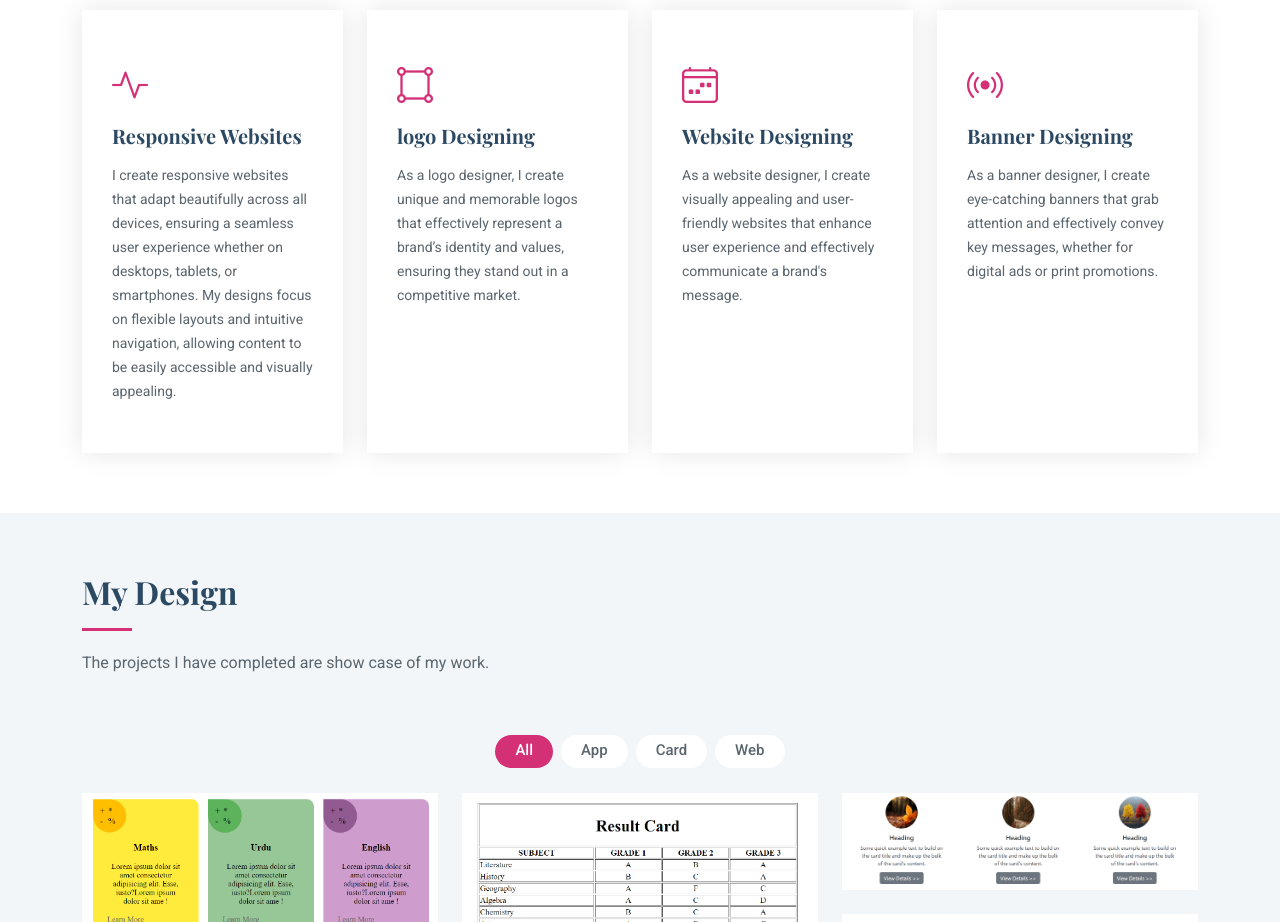
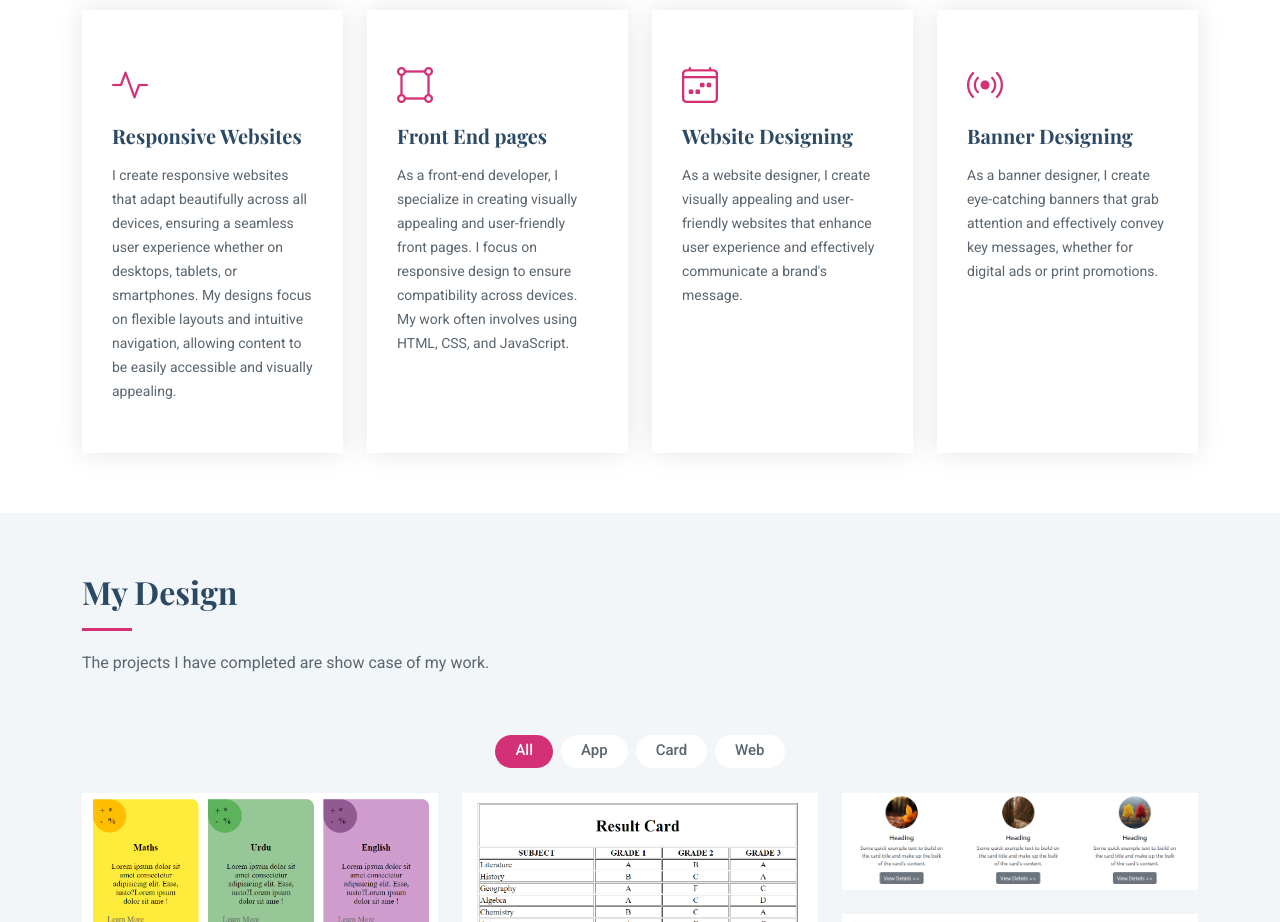
Before and after one commit to ZahraBatool-Developer/My-portfolio, a plain HTML site: page index.html in a window 1280 px wide. Shown: the part 2640-3562 px from the top of the page. Drawn offline with nearby package versions, Linux system fonts and the light colour scheme; a web font is replaced by a local one.

Commit message:
change 3

```diff
--- a/index.html
+++ b/index.html
@@ -153,7 +153,6 @@
         <h2>Resume</h2>
         <p>Have a deep look at my experties and experiences.</p>
       </div><!-- End Section Title -->
-
       <div class="container">
 
         <div class="row">
@@ -231,7 +230,6 @@
 
     <!-- Services Section -->
     <section id="services" class="services section">
-
       <!-- Section Title -->
       <div class="container section-title" data-aos="fade-up">
         <h2>Services</h2>
@@ -256,10 +254,11 @@
           <div class="col-xl-3 col-md-6 d-flex" data-aos="fade-up" data-aos-delay="200">
             <div class="service-item position-relative">
               <div class="icon"><i class="bi bi-bounding-box-circles icon"></i></div>
-              <h4><a href="" class="stretched-link">logo Designing</a></h4>
+              <h4><a href="" class="stretched-link">Front End pages</a></h4>
               <p>
-                As a logo designer, I create unique and memorable logos that effectively represent a brand’s identity
-                and values, ensuring they stand out in a competitive market.</p>
+                As a front-end developer, I specialize in creating visually appealing and user-friendly front pages. I
+                focus on responsive design to ensure compatibility across devices. My work often involves using HTML,
+                CSS, and JavaScript.</p>
             </div>
           </div><!-- End Service Item -->
 
```
